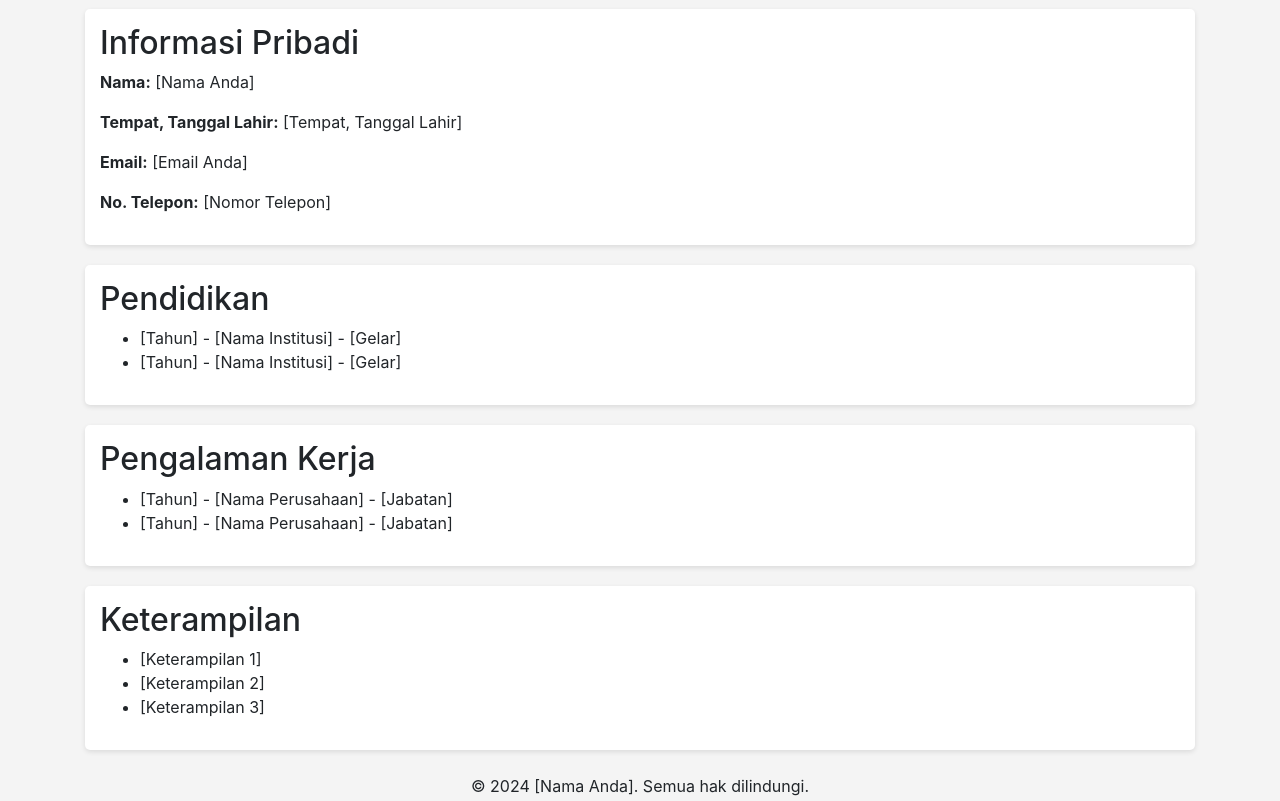
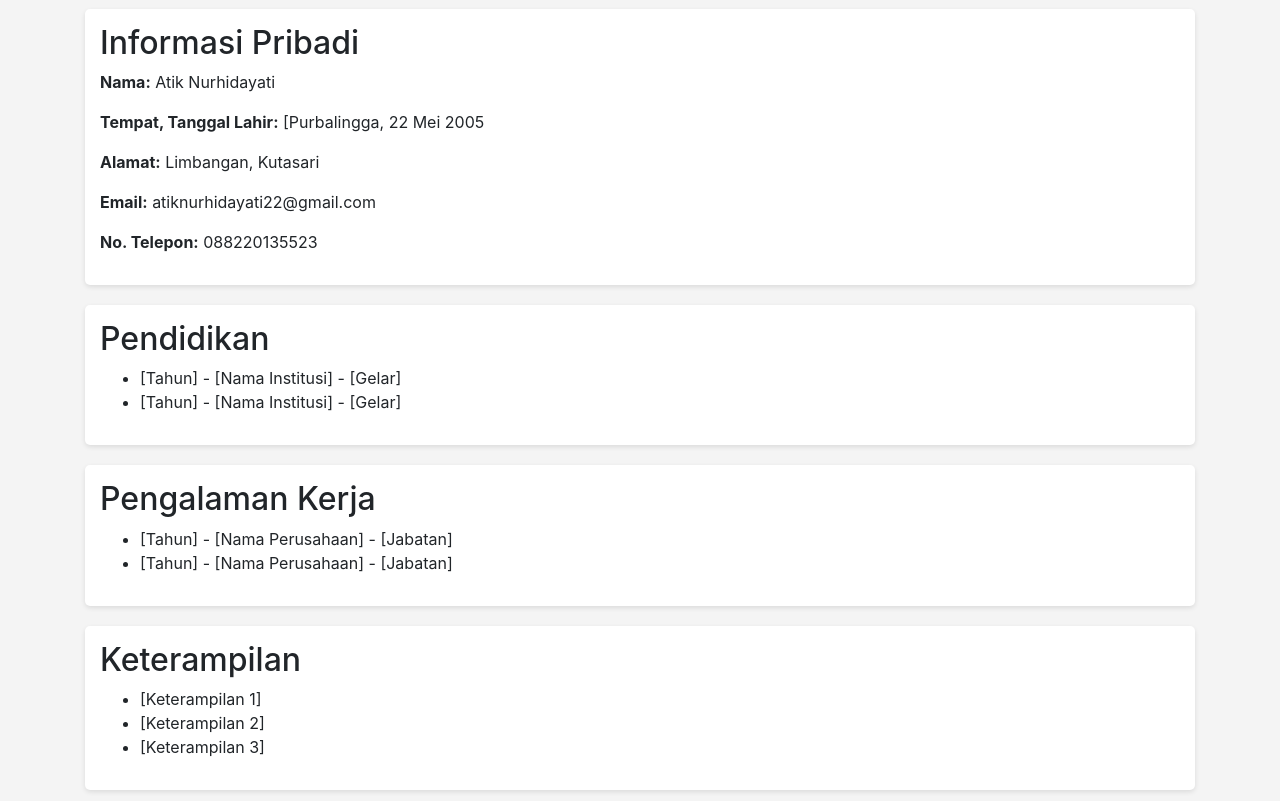
Before and after one commit to atiknurhidayati/biodata, a plain HTML site: page index.html in a window 1280 px wide. Shown: the part 137-938 px from the top of the page. Drawn offline with nearby package versions, Linux system fonts and the light colour scheme.

Commit message:
Update index.html dari web
update dari web

```diff
--- a/index.html
+++ b/index.html
@@ -34,10 +34,11 @@
 
         <section class="bio-section">
             <h2>Informasi Pribadi</h2>
-            <p><strong>Nama:</strong> [Nama Anda]</p>
-            <p><strong>Tempat, Tanggal Lahir:</strong> [Tempat, Tanggal Lahir]</p>
-            <p><strong>Email:</strong> [Email Anda]</p>
-            <p><strong>No. Telepon:</strong> [Nomor Telepon]</p>
+            <p><strong>Nama:</strong> Atik Nurhidayati</p>
+            <p><strong>Tempat, Tanggal Lahir:</strong> [Purbalingga, 22 Mei 2005</p>
+            <p><strong>Alamat:</strong> Limbangan, Kutasari</p>
+            <p><strong>Email:</strong> atiknurhidayati22@gmail.com</p>
+            <p><strong>No. Telepon:</strong> 088220135523</p>
         </section>
 
         <section class="bio-section">
```
